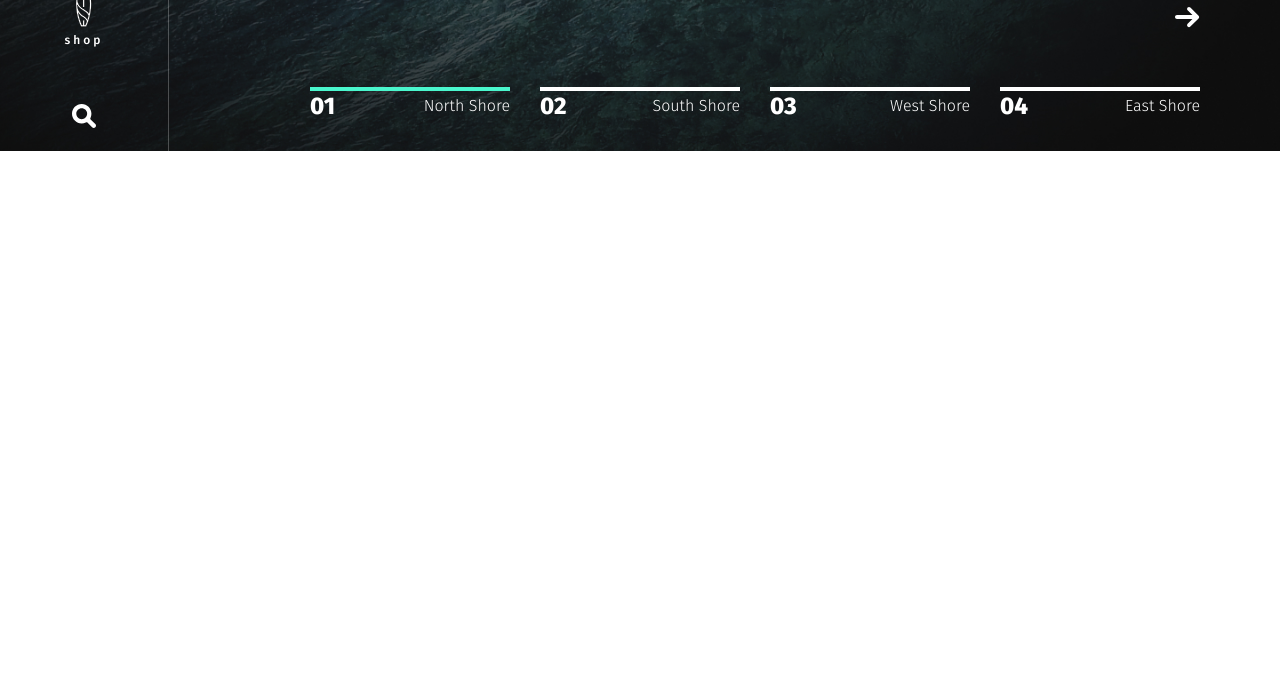
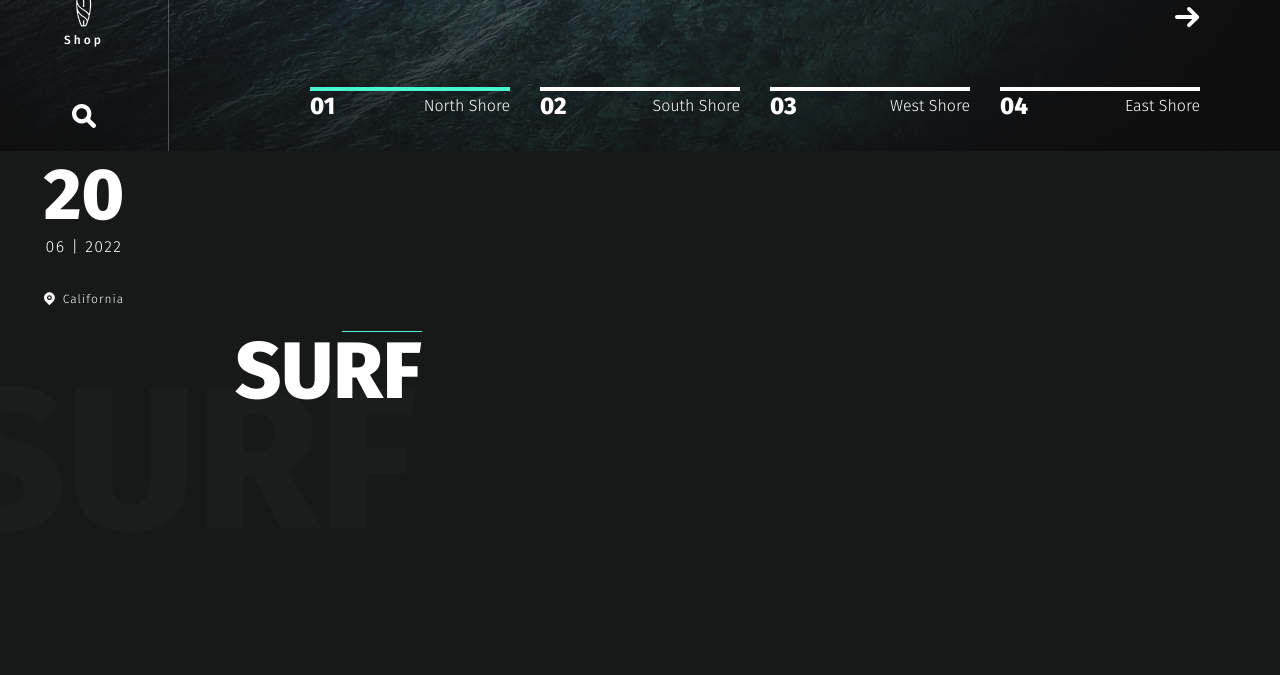
Before and after one commit to ssamarin/GoSurf, a website: page src/index.html in a window 1280 px wide. Shown: the part 649-1324 px from the top of the page. Before the commit the page ends 959 px from the top, so only its background shows below. Drawn offline with nearby package versions, Linux system fonts and the light colour scheme; files that its build step writes are made by us from their sources.

Commit message:
add sections markup

```diff
--- a/src/index.html
+++ b/src/index.html
@@ -159,7 +159,40 @@
             </div>
         </header>
         <main class="main">
-            main
+           <div class="container">
+                <section class="surf">
+                    <div class="title">
+                        <span>
+                            surf
+                            <h3>surf</h3>
+                        </span>
+                    </div>
+                </section>
+                <section class="surf">
+                    <div class="title">
+                        <span>
+                            travel
+                            <h3>travel</h3>
+                        </span>
+                    </div>
+                </section>
+                <section class="surf">
+                    <div class="title">
+                        <span>
+                            sleep
+                            <h3>sleep</h3>
+                        </span>
+                    </div>
+                </section>
+                <section class="surf">
+                    <div class="title">
+                        <span>
+                            shop
+                            <h3>shop</h3>
+                        </span>
+                    </div>
+                </section>
+           </div>
         </main>
         <footer class="footer">
             footer
--- a/src/sass/base/_global.scss
+++ b/src/sass/base/_global.scss
@@ -1,9 +1,13 @@
+@import '_variables';
+
 html,
 body  {
     height: 100%;
     font-family: 'Fira Sans', sans-serif;
     font-weight: 800;
     font-size: 16px;
+    text-transform: uppercase;
+    background-color: #171919;
     color: #fff;
 }
 
@@ -15,6 +19,11 @@ body  {
 
 .main {
     flex: 1 1 auto;
+}
+
+.container {
+    margin: 0 auto;
+    max-width: 1920px;
 }
 
 a {
@@ -54,3 +63,30 @@ ul, ol, li {
         background-color: #fff;
     }
 }
+
+.title {
+    span {
+        display: inline-block;
+        position: relative;
+        font-size: 200px;
+        transform: translateX(-50px);
+        color: rgba(#fff, .02);
+    }
+    h3 {
+        position: absolute;
+        top: 0;
+        right: -5px;
+        margin: 0;
+        font-size: 80px;
+        color: #fff;
+        &::after {
+            content: '';
+            position: absolute;
+            top: 20px;
+            right: 0;
+            width: 80px;
+            height: 1px;
+            background-color: $green;
+        }
+    }
+}
--- a/src/sass/blocks/_header.scss
+++ b/src/sass/blocks/_header.scss
@@ -10,7 +10,6 @@
         font-weight: 800;
         font-size: 200px;
         line-height: 78%;
-        text-transform: uppercase;
         opacity: 0.07;
     }
     &__slider {
@@ -24,13 +23,11 @@
             right: 80px;
             bottom: 116px;
             text-align: right;
-            text-transform: uppercase;
         }
         &-title {
             margin-bottom: 48px;
             font-size: 80px;
             line-height: 108%;
-            color: #FFFFFF;
         }
         &-subtitle {
             margin-bottom: 11px;
@@ -98,6 +95,7 @@
         font-size: 12px;
         line-height:  117%;
         letter-spacing: 1.05px;
+        text-transform: capitalize;
         &::before {
             content: "";
             position: absolute;
@@ -135,11 +133,11 @@
     &__number {
         font-size: 24px;
         line-height: 142%;
-        text-transform: uppercase;
     }
     &__name {
         font-weight: 300;
         line-height: 119%;
+        text-transform: capitalize;
     }
 }
 
@@ -158,6 +156,7 @@
         font-size: 12px;
         line-height: 117%;
         letter-spacing: 3px;
+        text-transform: capitalize;
     }
 }
 
--- a/src/sass/blocks/_surf.scss
+++ b/src/sass/blocks/_surf.scss
@@ -0,0 +1,3 @@
+.surf {
+    padding: 160px 0 210px;
+}
```
Also changed, not shown: dist/css/style.min.css, dist/index.html.
